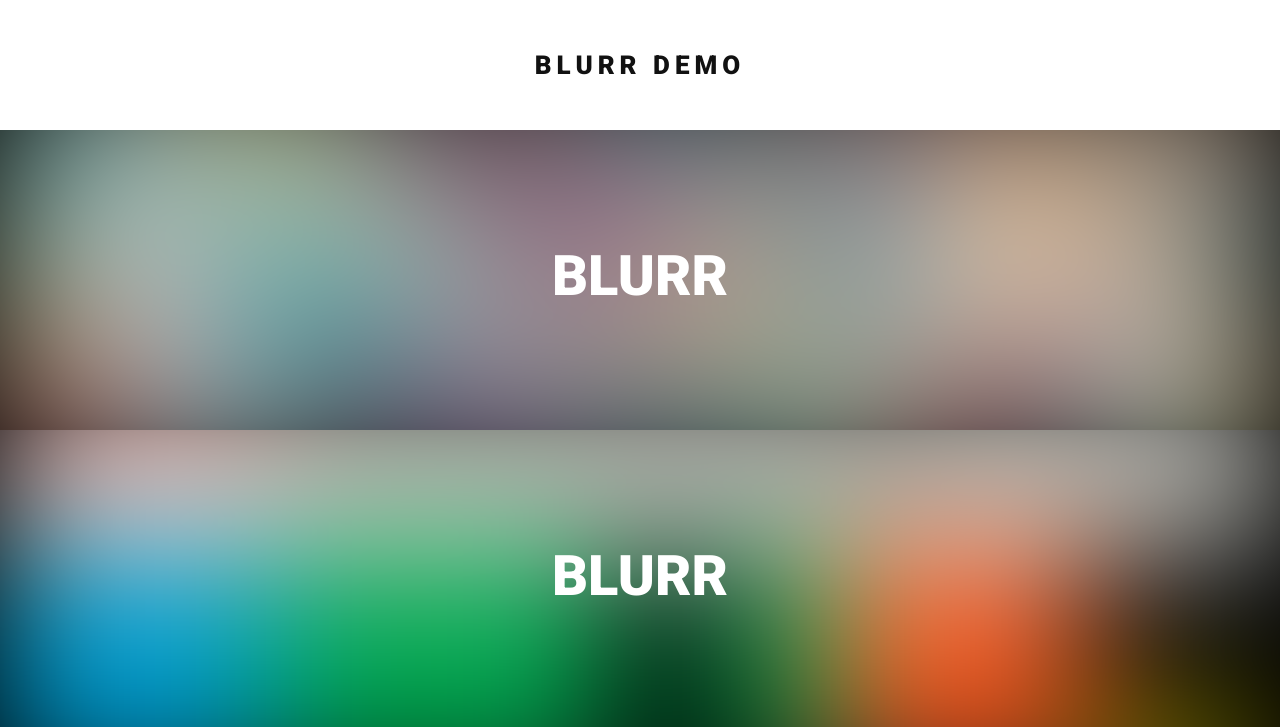
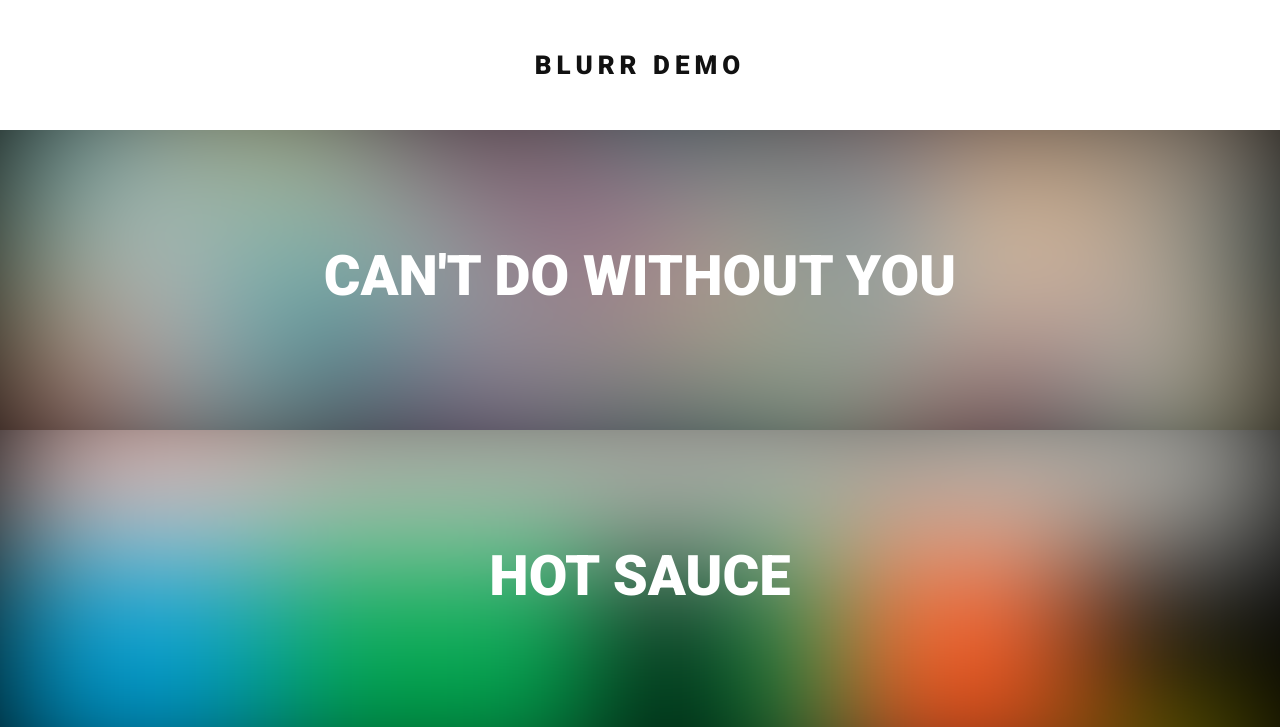
Before and after one commit to tomhallam/Blurr, a plain HTML site: page example/index.html in a window 1280 px wide. Shown: the top 727 px of the page. Drawn offline with nearby package versions, Linux system fonts and the light colour scheme.

Commit message:
Fixed example

```diff
--- a/example/index.html
+++ b/example/index.html
@@ -41,8 +41,8 @@
 
         <div class='header'>BLURR Demo</div>
         <div id="demo-container">
-            <div data-href="example_images/caribou.jpg" data-sharpness="20"><div><p class="large">BLURR</p></div></div>
-            <div data-href="example_images/hotsauce.jpg" data-sharpness="30" data-offsety='-00'><div><p class="large">BLURR</p></div></div>
+            <div data-href="example_images/caribou.jpg" data-sharpness="20"><div><p class="large">Can't do without you</p></div></div>
+            <div data-href="example_images/hotsauce.jpg" data-sharpness="30" data-offsety='-00'><div><p class="large">Hot Sauce</p></div></div>
             <div data-href="example_images/image3.jpg" data-sharpness="70"><div><p class="large">Peace</p></div></div>
             <div data-href="example_images/odessa.jpg" data-sharpness="50" data-offsetx='150'><div><p class="large">Odessa</p></div></div>
             <div data-href="example_images/beach.jpg" data-sharpness="80"><div><p class="large">Mountain</p></div></div>
```
